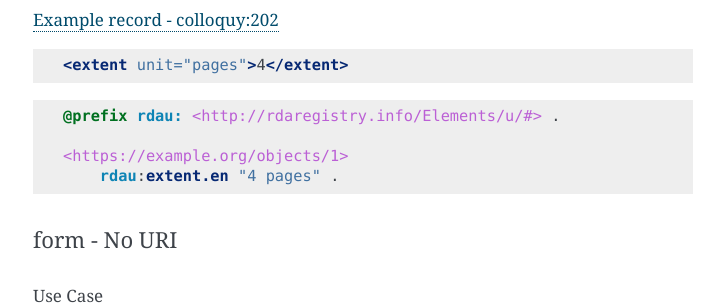
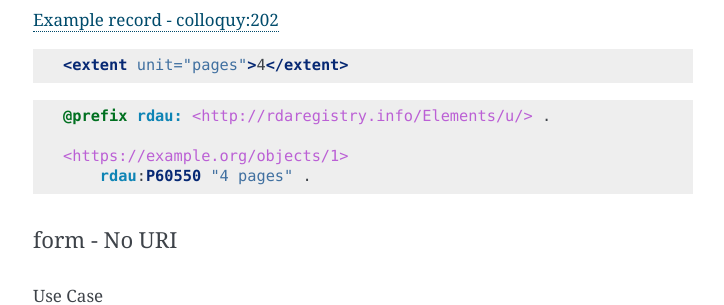
Before and after one commit to UTKcataloging/mods_to_rdf, a Sphinx documentation site: the page built from docs/source/contents/4_draft_mapping.rst, in a window 1280 px wide and 900 px high, scrolled down 5607 px. Shown: the part 153-458 px from the top of the window, without its empty margins (387-1111 px from the left). Built offline with Sphinx 7.4.7, drawn with Linux system fonts in a browser that asks for light colours; formulas are drawn with MathJax 3.

Commit message:
Update property and URI.

```diff
--- a/docs/source/contents/4_draft_mapping.rst
+++ b/docs/source/contents/4_draft_mapping.rst
@@ -250,10 +250,10 @@ Decision
 
 .. code-block:: turtle
 
-    @prefix rdau: <http://rdaregistry.info/Elements/u/#> .
+    @prefix rdau: <http://rdaregistry.info/Elements/u/> .
 
     <https://example.org/objects/1>
-        rdau:extent.en "4 pages" .
+        rdau:P60550 "4 pages" .
 
 form - No URI
 -------------
```
